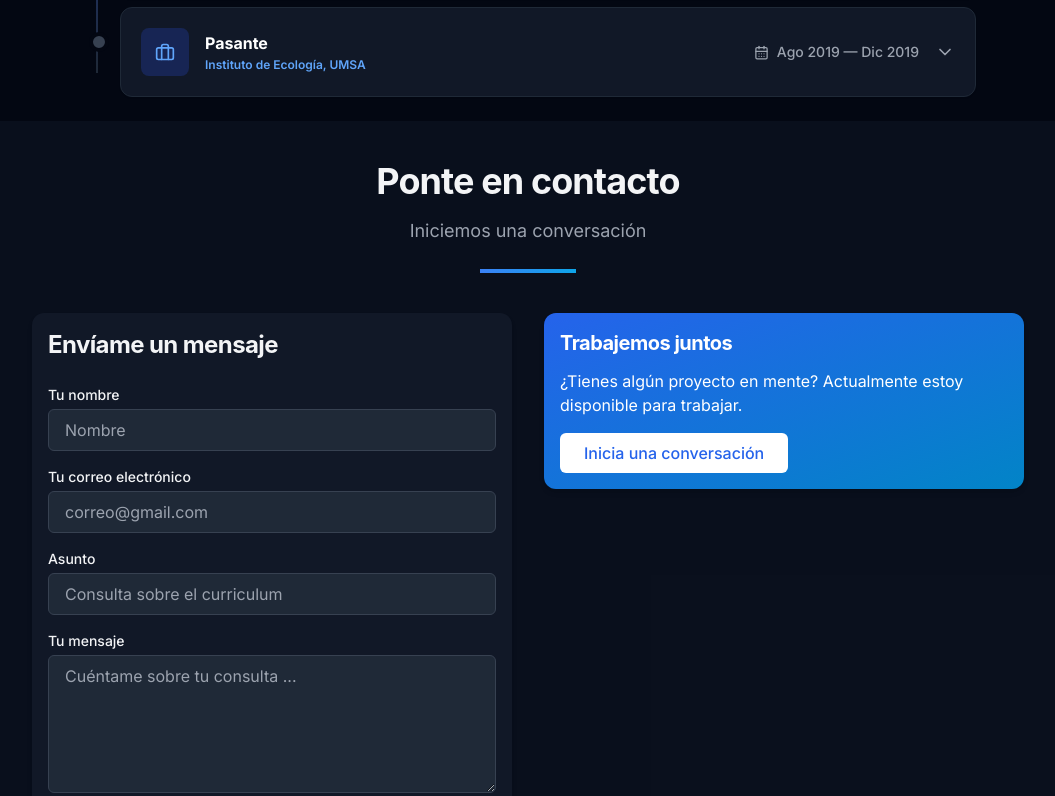
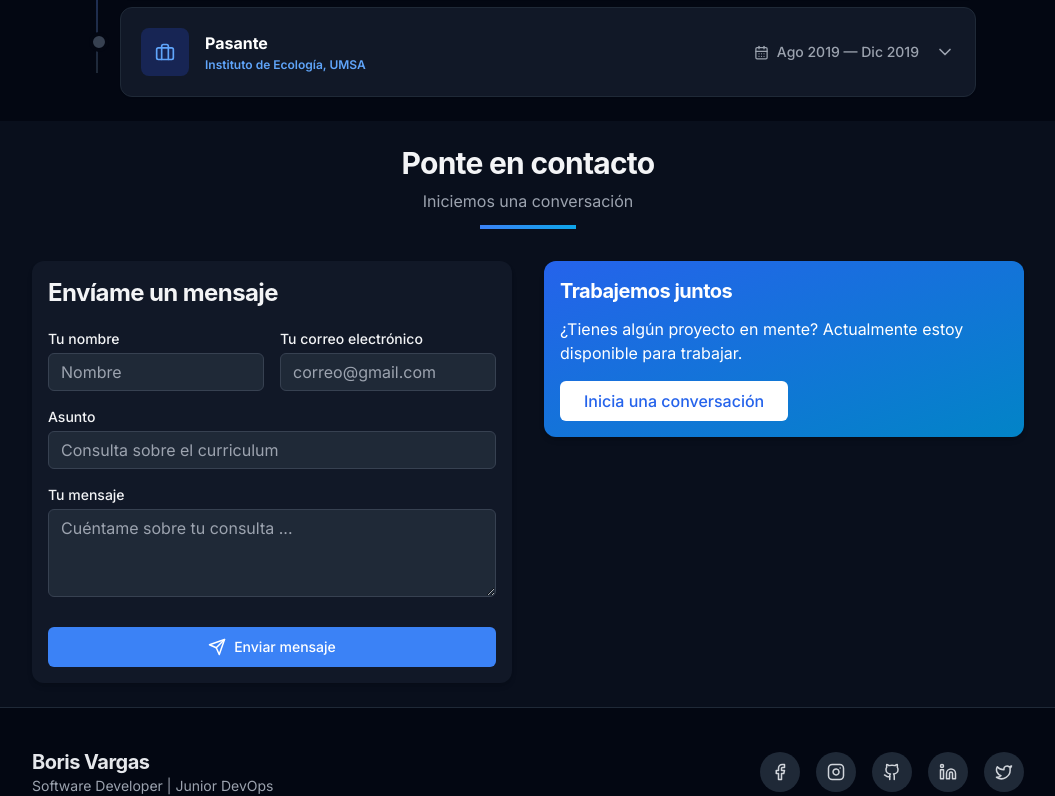
Before and after one commit to borispacex/cv, a React (Vite) app in the folder react/: page / in a window 1280 px wide. Shown: the part 5014-5810 px from the top of the page, without its empty margins (112-1167 px from the left). Built offline with nearby package versions, Linux system fonts and the light colour scheme.

Commit message:
contancto

```diff
--- a/react/src/components/Contact.tsx
+++ b/react/src/components/Contact.tsx
@@ -109,25 +109,25 @@ const Contact = () => {
   };
 
   return (
-    <section id="contact" className="section bg-gray-50 dark:bg-gray-900/50">
+    <section id="contact" className="contact-section section bg-gray-50 dark:bg-gray-900/50 scroll-mt-20 sm:scroll-mt-24">
       <div className="container-custom">
         <SectionHeading
           title="Ponte en contacto"
           subtitle="Iniciemos una conversación"
         />
 
-        <div className="grid grid-cols-1 lg:grid-cols-2 gap-8 mt-10">
+        <div className="contact-layout mt-8 grid grid-cols-1 items-start gap-6 lg:grid-cols-2 lg:gap-8">
           <motion.div
             variants={formVariants}
             initial="hidden"
             whileInView="visible"
             viewport={{ once: true, margin: "-100px" }}
           >
-            <div className="card">
-              <h3 className="text-2xl font-bold mb-6">Envíame un mensaje</h3>
+            <div className="contact-form-card card">
+              <h3 className="contact-form-title mb-5 text-2xl font-bold">Envíame un mensaje</h3>
 
-              <form onSubmit={handleSubmit}>
-                <div className="mb-4">
+              <form onSubmit={handleSubmit} className="contact-form grid grid-cols-1 gap-x-4 lg:grid-cols-2">
+                <div className="contact-field mb-4">
                   <label htmlFor="name" className="block text-sm font-medium mb-1">
                     Tu nombre
                   </label>
@@ -149,7 +149,7 @@ const Contact = () => {
                   )}
                 </div>
 
-                <div className="mb-4">
+                <div className="contact-field mb-4">
                   <label htmlFor="email" className="block text-sm font-medium mb-1">
                     Tu correo electrónico
                   </label>
@@ -171,7 +171,7 @@ const Contact = () => {
                   )}
                 </div>
 
-                <div className="mb-4">
+                <div className="contact-field mb-4 lg:col-span-2">
                   <label htmlFor="subject" className="block text-sm font-medium mb-1">
                     Asunto
                   </label>
@@ -193,7 +193,7 @@ const Contact = () => {
                   )}
                 </div>
 
-                <div className="mb-6">
+                <div className="contact-message mb-6 lg:col-span-2">
                   <label htmlFor="message" className="block text-sm font-medium mb-1">
                     Tu mensaje
                   </label>
@@ -202,7 +202,7 @@ const Contact = () => {
                     name="message"
                     value={formData.message}
                     onChange={handleChange}
-                    rows={5}
+                    rows={4}
                     className={`w-full px-4 py-2 rounded-md border ${
                       errors.message
                         ? 'border-red-500 focus:ring-red-500'
@@ -217,7 +217,7 @@ const Contact = () => {
 
                 <motion.button
                   type="submit"
-                  className={`btn btn-primary w-full py-3 flex items-center justify-center ${
+                  className={`btn btn-primary w-full py-3 flex items-center justify-center lg:col-span-2 ${
                     isSubmitting ? 'opacity-75 cursor-not-allowed' : ''
                   }`}
                   disabled={isSubmitting}
@@ -264,13 +264,13 @@ const Contact = () => {
                 whileInView="visible"
                 viewport={{ once: true, margin: "-100px" }}
             >
-              <div className="card bg-gradient-to-br from-primary-600 to-secondary-600 text-white">
+              <div className="contact-cta card bg-gradient-to-br from-primary-600 to-secondary-600 text-white">
                 <h4 className="text-xl font-bold mb-3">Trabajemos juntos</h4>
                 <p className="mb-4">
                   ¿Tienes algún proyecto en mente? Actualmente estoy disponible para trabajar.
                 </p>
                 <a
-                    href="borisvargaspaucara@gmail.com"
+                    href="mailto:borisvargaspaucara@gmail.com"
                     className="inline-block px-6 py-2 bg-white text-primary-600 rounded-md font-medium hover:bg-gray-100 transition-colors"
                 >
                   Inicia una conversación
--- a/react/src/index.css
+++ b/react/src/index.css
@@ -198,6 +198,60 @@
     .experience-dot {
       top: 1.25rem;
     }
+
+    .contact-section {
+      @apply py-6;
+    }
+
+    .contact-section .container-custom > div:first-child {
+      @apply mb-4;
+    }
+
+    .contact-section .container-custom > div:first-child h2 {
+      @apply mb-2 text-3xl;
+    }
+
+    .contact-section .container-custom > div:first-child p {
+      @apply text-base;
+    }
+
+    .contact-section .container-custom > div:first-child div {
+      @apply mt-3;
+    }
+
+    .contact-layout {
+      @apply mt-4 gap-6;
+    }
+
+    .contact-form-card,
+    .contact-cta {
+      @apply p-4;
+    }
+
+    .contact-form-title {
+      @apply mb-3 text-xl;
+    }
+
+    .contact-field {
+      @apply mb-3;
+    }
+
+    .contact-message {
+      @apply mb-4;
+    }
+
+    .contact-form input,
+    .contact-form textarea {
+      @apply px-3 py-1.5;
+    }
+
+    .contact-form textarea {
+      max-height: 5.5rem;
+    }
+
+    .contact-form button[type='submit'] {
+      @apply py-2.5;
+    }
   }
 }
 
```
